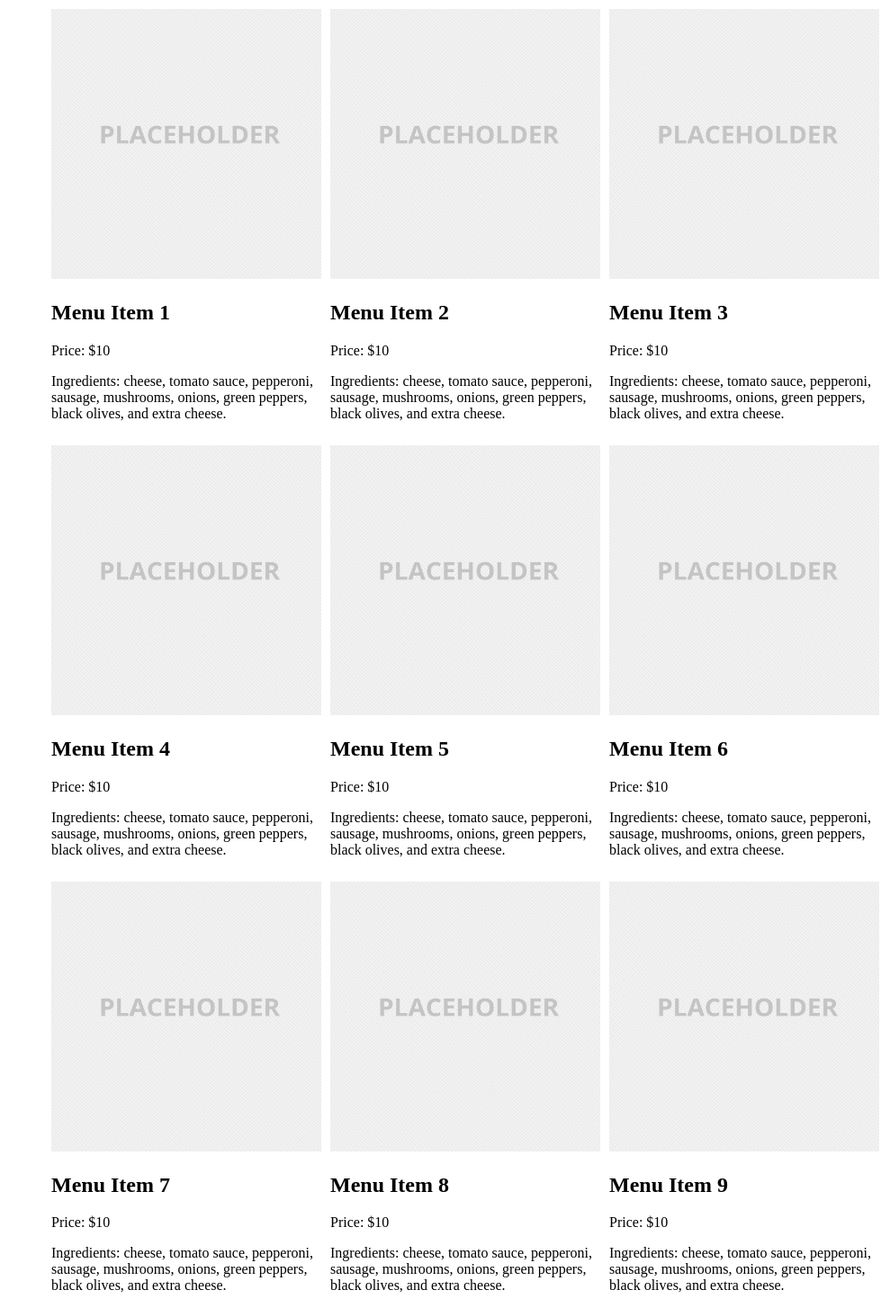
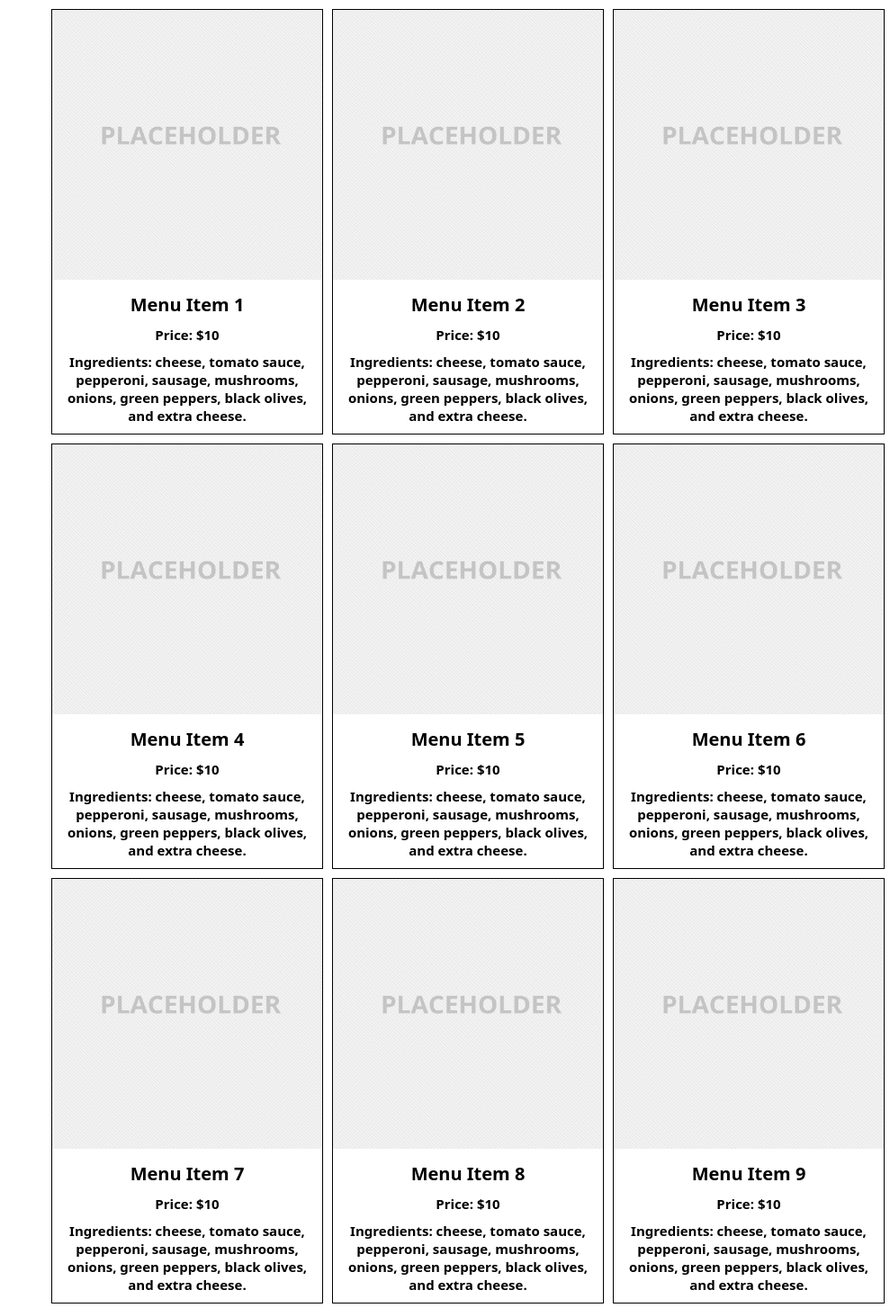
Before and after one commit to breidi28/Pizzeria, a Flask app: page /mario in a window 1440 px wide. Shown: the part 95-1549 px from the top of the page at 90% size, without its empty margins (451-1440 px from the left). Run offline with Flask 3, Linux system fonts and the light colour scheme.

Commit message:
modified the mario.html and mario.css

```diff
--- a/app/templates/CSS/mario.css
+++ b/app/templates/CSS/mario.css
@@ -36,9 +36,28 @@ header h1 {
     width: 200px;
     height: 300px;
     margin-left: 500px;
+    text-align: center;
 }
 
 .menu img{
     width: 300px;
     height: 300px;
 }
+
+.menu h2{
+    font-size: 20px;
+    font-weight: bold;
+    margin: 10px;
+    font-family: system-ui, -apple-system, BlinkMacSystemFont, 'Segoe UI', Roboto, Oxygen, Ubuntu, Cantarell, 'Open Sans', 'Helvetica Neue', sans-serif;
+}
+
+.menu p{
+    font-size: 15px;
+    font-weight: bold;
+    margin: 10px;
+    font-family: system-ui, -apple-system, BlinkMacSystemFont, 'Segoe UI', Roboto, Oxygen, Ubuntu, Cantarell, 'Open Sans', 'Helvetica Neue', sans-serif;
+}
+
+.menu-item{
+    border: 1px solid #000000;
+}
--- a/app/templates/mario.html
+++ b/app/templates/mario.html
@@ -67,7 +67,7 @@
                     <p>Price: $10</p>
                     <p>Ingredients: cheese, tomato sauce, pepperoni, sausage, mushrooms, onions, green peppers, black olives, and extra cheese.</p>
                 </div>
-
-
+            </div>
+        </main>
     </body>
 </html>
```
